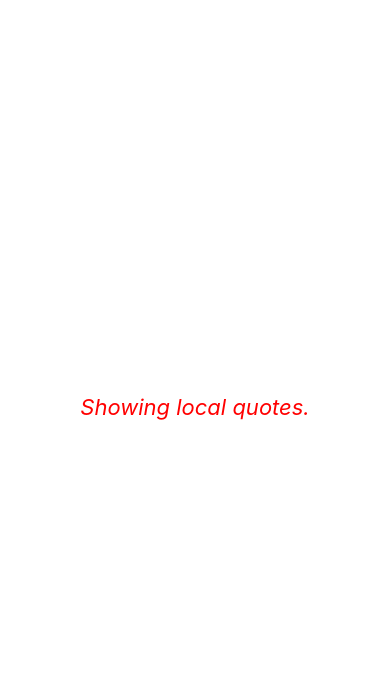
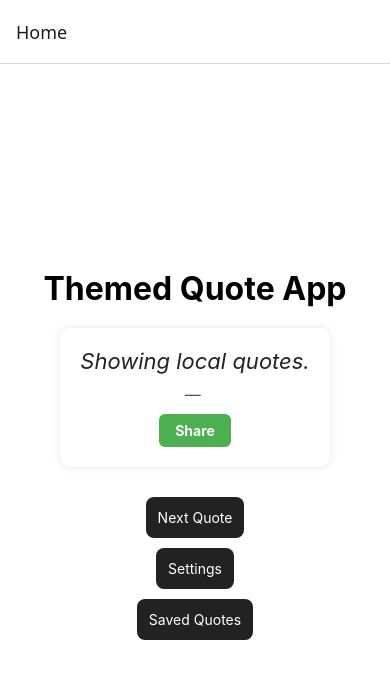
Before and after one commit to AkashDas253/Proj_React_Native, a React Native app in the folder code/: screen / in a window 390 px wide. Shown: the top 678 px of the page. Built offline with nearby package versions, Linux system fonts and the light colour scheme; no server answers.

Commit message:
Basic settings, save quote and share

```diff
--- a/code/App.js
+++ b/code/App.js
@@ -1,8 +1,11 @@
-import { StatusBar } from 'expo-status-bar';
-import { StyleSheet, Text, View, TouchableOpacity } from 'react-native';
-import React, { useState } from 'react';
-
-// Quotes will be fetched from API
+import React, { useState, useEffect } from 'react';
+import AsyncStorage from '@react-native-async-storage/async-storage';
+import { NavigationContainer } from '@react-navigation/native';
+import { createStackNavigator } from '@react-navigation/stack';
+import { View, Text, TouchableOpacity } from 'react-native';
+import QuoteCard from './components/QuoteCard';
+import SettingsScreen from './components/SettingsScreen';
+import StorageScreen from './components/StorageScreen';
 
 const themes = {
   light: {
@@ -19,25 +22,28 @@ const themes = {
   }
 };
 
-export default function App() {
-  const [theme, setTheme] = useState('light');
+const bgShades = {
+  default: '#fff',
+  blue: '#e3f2fd',
+  green: '#e8f5e9',
+  yellow: '#fffde7',
+};
+
+function HomeScreen({ navigation, theme, setTheme, bgShade, setBgShade, savedQuotes, setSavedQuotes }) {
   const [quotes, setQuotes] = useState([]);
   const [quoteIdx, setQuoteIdx] = useState(0);
   const [loading, setLoading] = useState(true);
   const [error, setError] = useState(null);
 
-  React.useEffect(() => {
-    // Fetch 50 random quotes from ZenQuotes API, fallback to local quotes if failed
+  useEffect(() => {
     fetch('https://zenquotes.io/api/quotes')
       .then((response) => response.json())
       .then((data) => {
-        // ZenQuotes returns [{q: quote, a: author, h: html}, ...]
         const formattedQuotes = data.map(q => ({ text: q.q, author: q.a }));
         setQuotes(formattedQuotes);
         setLoading(false);
       })
       .catch((err) => {
-        // Fallback quotes
         setQuotes([
           { text: "The best way to get started is to quit talking and begin doing.", author: "Walt Disney" },
           { text: "Don't let yesterday take up too much of today.", author: "Will Rogers" },
@@ -50,14 +56,6 @@ export default function App() {
       });
   }, []);
 
-  const handleThemeToggle = () => {
-    setTheme(theme === 'light' ? 'dark' : 'light');
-  };
-
-  const handleNextQuote = () => {
-    setQuoteIdx((quoteIdx + 1) % quotes.length);
-  };
-
   const currentTheme = themes[theme];
 
   let quoteText = '';
@@ -67,58 +65,133 @@ export default function App() {
     quoteAuthor = quotes[quoteIdx]?.author || 'Unknown';
   }
 
+  const handleNextQuote = () => {
+    setQuoteIdx((quoteIdx + 1) % quotes.length);
+  };
+
+  const handleSaveQuote = async () => {
+    try {
+      const existing = await AsyncStorage.getItem('savedQuotes');
+      let arr = existing ? JSON.parse(existing) : [];
+      arr.push({ text: quoteText, author: quoteAuthor });
+      await AsyncStorage.setItem('savedQuotes', JSON.stringify(arr));
+      setSavedQuotes(arr);
+      alert('Quote saved to device.');
+    } catch (e) {
+      alert('Failed to save quote.');
+    }
+  };
+
   return (
-    <View style={[styles.container, { backgroundColor: currentTheme.backgroundColor }]}>
+    <View style={{ flex: 1, backgroundColor: bgShades[bgShade], justifyContent: 'center', alignItems: 'center', padding: 20 }}>
+      <Text style={{ fontSize: 32, fontWeight: 'bold', marginBottom: 20 }}>Themed Quote App</Text>
       {loading ? (
-        <Text style={[styles.quote, { color: currentTheme.textColor }]}>Loading...</Text>
+        <QuoteCard quote="Loading..." author="" />
       ) : error ? (
-        <Text style={[styles.quote, { color: 'red' }]}>{error}</Text>
+        <QuoteCard quote={error} author="" />
       ) : (
-        <>
-          <Text style={[styles.quote, { color: currentTheme.textColor }]}>
-            {quoteText}
-          </Text>
-          <Text style={{ color: currentTheme.textColor, marginBottom: 20 }}>
-            — {quoteAuthor}
-          </Text>
+        <QuoteCard quote={quoteText} author={quoteAuthor} onSave={handleSaveQuote} theme={theme} backgroundColor={bgShades[bgShade]} />
+      )}
       <TouchableOpacity
-            style={[styles.button, { backgroundColor: currentTheme.buttonColor }]}
+        style={{ marginTop: 10, backgroundColor: currentTheme.buttonColor, padding: 12, borderRadius: 8 }}
         onPress={handleNextQuote}
       >
         <Text style={{ color: currentTheme.buttonText }}>Next Quote</Text>
       </TouchableOpacity>
       <TouchableOpacity
-            style={[styles.button, { backgroundColor: currentTheme.buttonColor, marginTop: 10 }]}
-            onPress={handleThemeToggle}
+        style={{ marginTop: 10, backgroundColor: currentTheme.buttonColor, padding: 12, borderRadius: 8 }}
+        onPress={() => navigation.navigate('Settings')}
       >
-            <Text style={{ color: currentTheme.buttonText }}>
-              Switch to {theme === 'light' ? 'Dark' : 'Light'} Theme
-            </Text>
+        <Text style={{ color: currentTheme.buttonText }}>Settings</Text>
       </TouchableOpacity>
-        </>
-      )}
-      <StatusBar style={theme === 'light' ? 'dark' : 'light'} />
+      <TouchableOpacity
+        style={{ marginTop: 10, backgroundColor: currentTheme.buttonColor, padding: 12, borderRadius: 8 }}
+        onPress={() => navigation.navigate('Storage')}
+      >
+        <Text style={{ color: currentTheme.buttonText }}>Saved Quotes</Text>
+      </TouchableOpacity>
     </View>
   );
 }
 
-const styles = StyleSheet.create({
-  container: {
-    flex: 1,
-    alignItems: 'center',
-    justifyContent: 'center',
-    padding: 20,
-  },
-  quote: {
-    fontSize: 22,
-    textAlign: 'center',
-    marginBottom: 30,
-    fontStyle: 'italic',
-  },
-  button: {
-    paddingVertical: 12,
-    paddingHorizontal: 24,
-    borderRadius: 8,
-    alignItems: 'center',
-  },
-});
+const Stack = createStackNavigator();
+
+export default function App() {
+  const [theme, setTheme] = useState('light');
+  const [bgShade, setBgShade] = useState('default');
+  const [savedQuotes, setSavedQuotes] = useState([]);
+
+  useEffect(() => {
+    const fetchQuotes = async () => {
+      try {
+        const quotes = await AsyncStorage.getItem('savedQuotes');
+        setSavedQuotes(quotes ? JSON.parse(quotes) : []);
+      } catch (e) {
+        setSavedQuotes([]);
+      }
+    };
+    fetchQuotes();
+  }, []);
+
+  const handleSaveSettings = async () => {
+    try {
+      await AsyncStorage.setItem('theme', theme);
+      await AsyncStorage.setItem('bgShade', bgShade);
+      alert('Settings saved!');
+    } catch (e) {
+      alert('Failed to save settings.');
+    }
+  };
+
+  const handleDeleteQuote = async (index) => {
+    try {
+      const updated = [...savedQuotes];
+      updated.splice(index, 1);
+      await AsyncStorage.setItem('savedQuotes', JSON.stringify(updated));
+      setSavedQuotes(updated);
+    } catch (e) {
+      alert('Failed to delete quote.');
+    }
+  };
+
+  return (
+    <NavigationContainer>
+      <Stack.Navigator initialRouteName="Home">
+        <Stack.Screen name="Home">
+          {props => (
+            <HomeScreen
+              {...props}
+              theme={theme}
+              setTheme={setTheme}
+              bgShade={bgShade}
+              setBgShade={setBgShade}
+              savedQuotes={savedQuotes}
+              setSavedQuotes={setSavedQuotes}
+            />
+          )}
+        </Stack.Screen>
+        <Stack.Screen name="Settings">
+          {props => (
+            <SettingsScreen
+              {...props}
+              theme={theme}
+              setTheme={setTheme}
+              bgShade={bgShade}
+              setBgShade={setBgShade}
+              onSaveSettings={handleSaveSettings}
+            />
+          )}
+        </Stack.Screen>
+        <Stack.Screen name="Storage">
+          {props => (
+            <StorageScreen
+              {...props}
+              savedQuotes={savedQuotes}
+              onDeleteQuote={handleDeleteQuote}
+            />
+          )}
+        </Stack.Screen>
+      </Stack.Navigator>
+    </NavigationContainer>
+  );
+}
--- /dev/null
+++ b/code/components/QuoteCard.js
@@ -0,0 +1,81 @@
+import React from 'react';
+import { View, Text, TouchableOpacity, Share } from 'react-native';
+
+export default function QuoteCard({ quote, author, onSave, onDelete, theme = 'light', backgroundColor = '#fff' }) {
+  const handleShare = async () => {
+    try {
+      await Share.share({
+        message: `"${quote}" — ${author}`,
+      });
+    } catch (error) {
+      // Optionally handle error
+    }
+  };
+
+  const cardStyles = {
+    borderRadius: 10,
+    padding: 20,
+    marginBottom: 20,
+    shadowColor: '#000',
+    shadowOpacity: 0.1,
+    shadowRadius: 8,
+    elevation: 2,
+    alignItems: 'center',
+    backgroundColor: backgroundColor,
+    ...(theme === 'dark' ? { borderColor: '#333', borderWidth: 1 } : {}),
+  };
+
+  return (
+    <View style={cardStyles}>
+      <Text style={{
+        fontSize: 22,
+        fontStyle: 'italic',
+        textAlign: 'center',
+        marginBottom: 10,
+        color: theme === 'dark' ? '#fff' : '#222',
+      }}>{quote}</Text>
+      <Text style={{
+        fontSize: 16,
+        color: theme === 'dark' ? '#bbb' : '#555',
+        marginBottom: 10,
+      }}>— {author}</Text>
+      <View style={{
+        flexDirection: 'row',
+        justifyContent: 'center',
+        gap: 10,
+      }}>
+        {onSave && (
+          <TouchableOpacity style={{
+            backgroundColor: '#2196F3',
+            paddingVertical: 8,
+            paddingHorizontal: 16,
+            borderRadius: 6,
+            marginHorizontal: 4,
+          }} onPress={onSave}>
+            <Text style={{ color: '#fff', fontWeight: 'bold' }}>Save</Text>
+          </TouchableOpacity>
+        )}
+        <TouchableOpacity style={{
+          backgroundColor: '#4CAF50',
+          paddingVertical: 8,
+          paddingHorizontal: 16,
+          borderRadius: 6,
+          marginHorizontal: 4,
+        }} onPress={handleShare}>
+          <Text style={{ color: '#fff', fontWeight: 'bold' }}>Share</Text>
+        </TouchableOpacity>
+        {onDelete && (
+          <TouchableOpacity style={{
+            backgroundColor: '#F44336',
+            paddingVertical: 8,
+            paddingHorizontal: 16,
+            borderRadius: 6,
+            marginHorizontal: 4,
+          }} onPress={onDelete}>
+            <Text style={{ color: '#fff', fontWeight: 'bold' }}>Delete</Text>
+          </TouchableOpacity>
+        )}
+      </View>
+    </View>
+  );
+}
--- /dev/null
+++ b/code/components/SettingsScreen.js
@@ -0,0 +1,51 @@
+import React from 'react';
+import { View, Text, Switch, TouchableOpacity } from 'react-native';
+
+const colorOptions = [
+  { key: 'default', label: 'Default', color: '#fff' },
+  { key: 'blue', label: 'Blue', color: '#e3f2fd' },
+  { key: 'green', label: 'Green', color: '#e8f5e9' },
+  { key: 'yellow', label: 'Yellow', color: '#fffde7' },
+];
+
+export default function SettingsScreen({ theme, setTheme, bgShade, setBgShade, navigation, onSaveSettings }) {
+  return (
+    <View style={{ flex: 1, alignItems: 'center', justifyContent: 'center', padding: 20 }}>
+      <Text style={{ fontSize: 32, fontWeight: 'bold', marginBottom: 30 }}>App Settings</Text>
+      <View style={{ flexDirection: 'row', alignItems: 'center', marginBottom: 20 }}>
+        <Text style={{ fontSize: 18, marginRight: 10 }}>Dark Theme</Text>
+        <Switch
+          value={theme === 'dark'}
+          onValueChange={val => setTheme(val ? 'dark' : 'light')}
+        />
+      </View>
+      <Text style={{ fontSize: 18, marginTop: 20, marginBottom: 10 }}>Background Color</Text>
+      <View style={{ flexDirection: 'row', marginTop: 10, marginBottom: 20 }}>
+        {colorOptions.map(opt => (
+          <TouchableOpacity
+            key={opt.key}
+            style={{
+              width: 36,
+              height: 36,
+              borderRadius: 18,
+              backgroundColor: opt.color,
+              borderWidth: bgShade === opt.key ? 3 : 1,
+              borderColor: bgShade === opt.key ? '#2196F3' : '#ccc',
+              marginHorizontal: 8,
+            }}
+            onPress={() => setBgShade(opt.key)}
+          />
+        ))}
+      </View>
+      <TouchableOpacity
+        style={{ backgroundColor: '#4CAF50', padding: 12, borderRadius: 8, marginBottom: 10 }}
+        onPress={onSaveSettings}
+      >
+        <Text style={{ color: '#fff', fontWeight: 'bold' }}>Save Settings</Text>
+      </TouchableOpacity>
+      <TouchableOpacity style={{ backgroundColor: '#2196F3', padding: 12, borderRadius: 8 }} onPress={() => navigation.goBack()}>
+        <Text style={{ color: '#fff', fontWeight: 'bold' }}>Go Back</Text>
+      </TouchableOpacity>
+    </View>
+  );
+}
--- /dev/null
+++ b/code/components/StorageScreen.js
@@ -0,0 +1,26 @@
+import React from 'react';
+import { View, Text, FlatList } from 'react-native';
+import QuoteCard from './QuoteCard';
+
+export default function StorageScreen({ savedQuotes, onDeleteQuote }) {
+  return (
+    <View style={{ flex: 1, alignItems: 'center', justifyContent: 'center', padding: 20 }}>
+      <Text style={{ fontSize: 28, fontWeight: 'bold', marginBottom: 20 }}>Saved Quotes</Text>
+      {savedQuotes && savedQuotes.length > 0 ? (
+        <FlatList
+          data={savedQuotes}
+          keyExtractor={(_, idx) => idx.toString()}
+          renderItem={({ item, index }) => (
+            <QuoteCard
+              quote={item.text}
+              author={item.author}
+              onDelete={() => onDeleteQuote(index)}
+            />
+          )}
+        />
+      ) : (
+        <Text style={{ fontSize: 18, textAlign: 'center' }}>No quotes saved yet.</Text>
+      )}
+    </View>
+  );
+}
```
Also changed, not shown: code/package.json (+7 -1 lines), 1 other file (tests, documents, lock files or other folders). Lines whose indentation alone changed are shown as unchanged.
